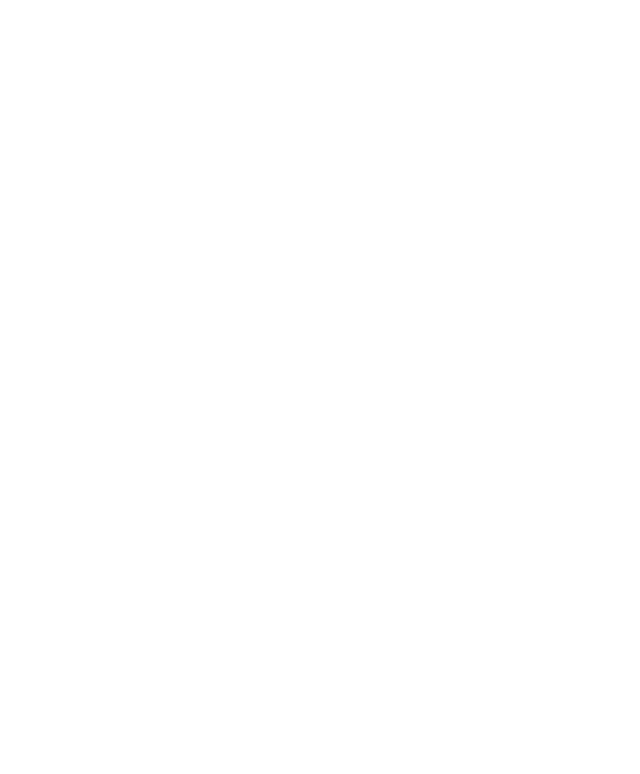
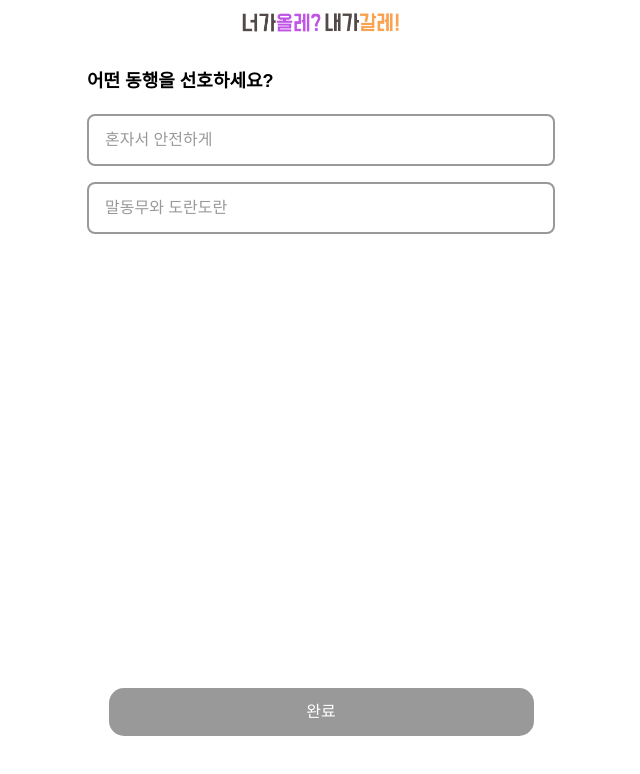
Before and after one commit to E1I4-9oormthon/olle-ts-client, a React (Vite) app: page /prefer-travel in a window 1280 px wide. Before the commit this address had no page. Shown: the top 774 px of the page, without its empty margins (319-959 px from the left). Built offline with nearby package versions, Linux system fonts and the light colour scheme; a web font is replaced by a local one.

Commit message:
feat: 선호하는 여행 스타일을 고르는 SelectPreferTravelPage 페이지 컴포넌트를 구현하라
Fixes: #1

```diff
--- /dev/null
+++ b/src/pages/SelectPreferTravelPage.tsx
@@ -0,0 +1,80 @@
+import { useState } from 'react';
+import { useNavigate } from 'react-router-dom';
+import styled from 'styled-components';
+import { Button } from 'components/common/Button';
+import { theme } from 'styles/theme';
+import { Header } from 'components/layouts/Header';
+import { BorderButton } from 'components/common/BorderButton';
+
+export const SelectPreferTravelPage = () => {
+  const [preference, setPreference] = useState<number>(100);
+  const navigate = useNavigate();
+
+  const handlePreferTravelButtonClick = (value: number) => {
+    if (preference === value) {
+      setPreference(100);
+    } else {
+      setPreference(value);
+    }
+  };
+
+  const handleSubmitButtonClick = async () => {
+    // TODO: api request
+    navigate('/main');
+  };
+
+  return (
+    <Container>
+      <Wrapper>
+        <Header isBackButtonHidden={true} />
+        <Box>
+          <PreferenceSelectTitle>어떤 동행을 선호하세요?</PreferenceSelectTitle>
+          <BorderButton
+            handleClick={() => handlePreferTravelButtonClick(1)}
+            name="혼자서 안전하게"
+            isClicked={preference === 1}
+            value={1}
+          />
+          <BorderButton
+            handleClick={() => handlePreferTravelButtonClick(2)}
+            name="말동무와 도란도란"
+            isClicked={preference === 2}
+            value={2}
+          />
+        </Box>
+      </Wrapper>
+      <SubmitButtonWrapper>
+        <Button name="완료" isActivated={preference < 100} handleClick={() => handleSubmitButtonClick()} />
+      </SubmitButtonWrapper>
+    </Container>
+  );
+};
+
+const Container = styled.div`
+  display: flex;
+  align-items: center;
+  flex-direction: column;
+  min-height: 100vh;
+  height: 100%;
+  padding-bottom: ${theme.layout.bottomNavBarHeight};
+`;
+
+const Wrapper = styled.div`
+  width: 100%;
+  height: 100%;
+  margin-bottom: 7rem;
+`;
+
+const Box = styled.div`
+  padding: 1rem;
+`;
+
+const PreferenceSelectTitle = styled.div`
+  font-weight: 700;
+  font-size: 18px;
+  padding: 0.5rem 0;
+`;
+
+const SubmitButtonWrapper = styled.div`
+  width: 85%;
+`;
--- a/src/router/Router.tsx
+++ b/src/router/Router.tsx
@@ -1,6 +1,7 @@
 import { BrowserRouter, Routes, Route } from 'react-router-dom';
 import { WelcomePage } from 'pages/WelcomePage';
 import { Layout, HeaderBottomNavBarLayout } from 'components/layouts/Layout';
+import { SelectPreferTravelPage } from 'pages/SelectPreferTravelPage';
 
 export const Router = () => {
   return (
@@ -8,6 +9,7 @@
       <Routes>
         <Route element={<Layout />}>
           <Route path="/" element={<WelcomePage />} />
+          <Route path="/prefer-travel" element={<SelectPreferTravelPage />} />
         </Route>
         <Route element={<HeaderBottomNavBarLayout />}></Route>
       </Routes>
```
